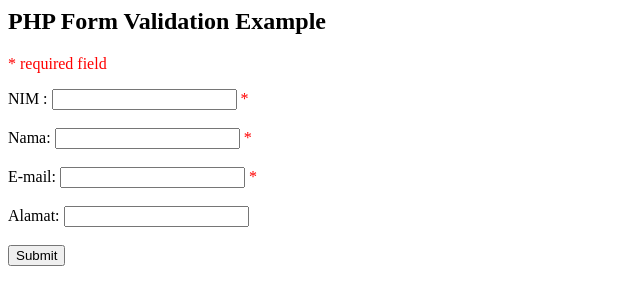
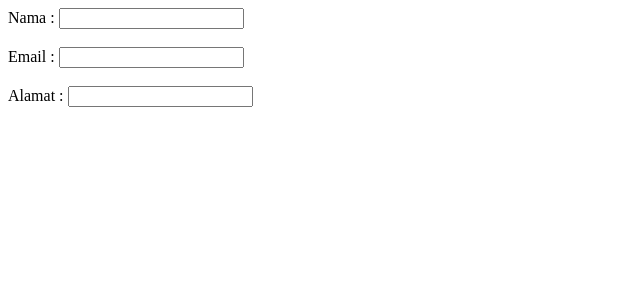
Before and after one commit to muhammadzulfans/TugasPemrogramanWeb_pert9, a PHP site: page / in a window 1280 px wide. Shown: the top 305 px of the page, without its empty margins (0-640 px from the left). Run offline with PHP 8.4, Linux system fonts and the light colour scheme.

Commit message:
Tugas Pemrograman Web_pert9

```diff
--- a/index.php
+++ b/index.php
@@ -1,103 +1,12 @@
 <html>
 <head>
-<style>
-.error {color: #FF0000;}
-</style>
 </head>
 <body>
-<?php
-// define variables and set to empty values
-$nameErr = $emailErr = $genderErr = $websiteErr = "";
-$name = $email = $gender = $comment = $website = "";
-
-if ($_SERVER["REQUEST_METHOD"] == "POST") {
-    if (empty($_POST["NIM"])) {
-        $nimErr = "Name is required";
-      } else {
-        $nim = test_input($_POST["NIM"]);
-      }
-
-      if (empty($_POST["Nama"])) {
-        $namaErr = "Email is required";
-      } else {
-        $nama = test_input($_POST["Nama"]);
-      }
-
-      if (empty($_POST["website"])) {
-        $emailErr = "";
-      } else {
-        $email = test_input($_POST["Email"]);
-      }
-
-      if (empty($_POST["website"])) {
-        $alamatErr = "";
-      } else {
-        $alamat = test_input($_POST["Alamat"]);
-      }
-    }
-
-
-// if ($_SERVER["REQUEST_METHOD"] == "POST") {
-
-//     if (empty($_POST["name"])) {
-//         $nameErr = "";
-//         } else {
-//             $name = test_input($_POST["name"]);
-//             $nameErr = "Name is required";
-//     }
-
-//         if (empty($_POST["email"])) {
-//             $emailErr = "Email is required";
-//             } else {
-//                 $email = test_input($_POST["email"]);
-//         }
-
-//             if (empty($_POST["website"])) {
-//                 $website = "";
-//                 } else {
-//                     $website = test_input($_POST["website"]);
-//             }
-
-// }
-
-function test_input($data) {
-  $data = trim($data);
-  $data = stripslashes($data);
-  $data = htmlspecialchars($data);
-  return $data;
-}
-?>
-
-    <h2>PHP Form Validation Example</h2>
-    <p><span class="error">* required field</span></p>
-        <form method="post" action="<?php echo htmlspecialchars($_SERVER["PHP_SELF"]);?>">
-            NIM : <input type="text" name="NIM">
-            <span class="error">* <?php echo $nameErr;?></span>
-            <br><br>
-
-            Nama: <input type="text" name="name">
-            <span class="error">* <?php echo $nameErr;?></span>
-            <br><br>
-
-
-            E-mail: <input type="text" name="email">
-            <span class="error">* <?php echo $emailErr;?></span>
-            <br><br>
-
-
-            Alamat: <input type="text" name="alamat">
-            <span class="error"><?php echo $websiteErr;?></span>
-            <br><br>
-
-
-            <input type="submit" name="submit" value="Submit">
-        </form>
-
-
-    <!-- <from action= "tampilan.php" method="post">
+    <from action= "tampilan.php" method="post">
         Nama : <input type= "text" name= "nama"><br><br>
         Email : <input type= "text" email= "email"><br><br>
-        Alamat : <input type= "text" alamat= "alamat"><br><br> -->
+        Alamat : <input type= "text" alamat= "alamat"><br><br>
+
 </body>
 </html>
 
```
